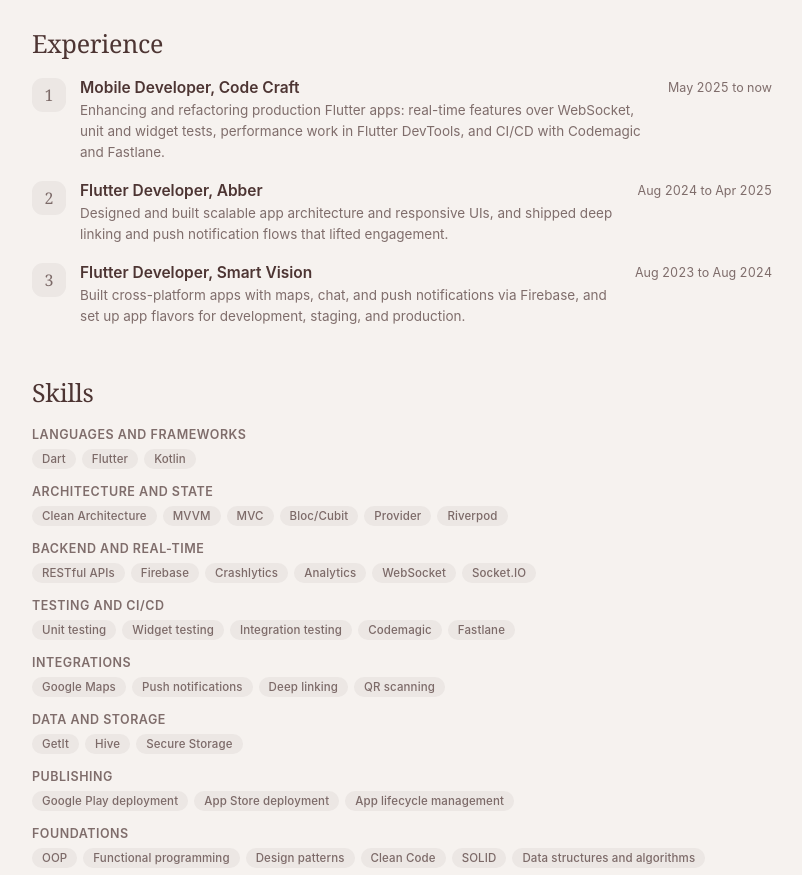
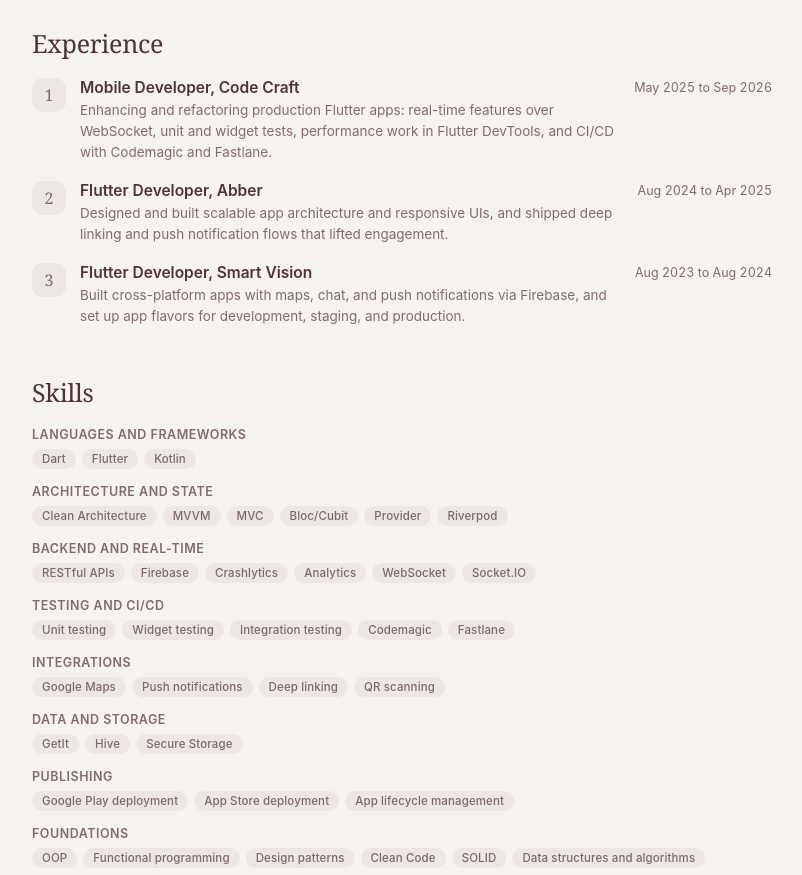
Before and after one commit to mohamedelabassy/portfolio, a plain HTML site: page index.html in a window 1280 px wide. Shown: the part 4345-5220 px from the top of the page, without its empty margins (238-1040 px from the left). Drawn offline with Linux system fonts and the light colour scheme.

Commit message:
Update index.html

```diff
--- a/index.html
+++ b/index.html
@@ -92,7 +92,7 @@
                         <span class="pf-row-name">Mobile Developer, Code Craft</span>
                         <span class="pf-row-detail">Enhancing and refactoring production Flutter apps: real-time features over WebSocket, unit and widget tests, performance work in Flutter DevTools, and CI/CD with Codemagic and Fastlane.</span>
                     </div>
-                    <span class="pf-row-value">May 2025 to now</span>
+                    <span class="pf-row-value">May 2025 to Sep 2026</span>
                 </div>
                 <div class="pf-row">
                     <span class="pf-row-num">2</span>
```
